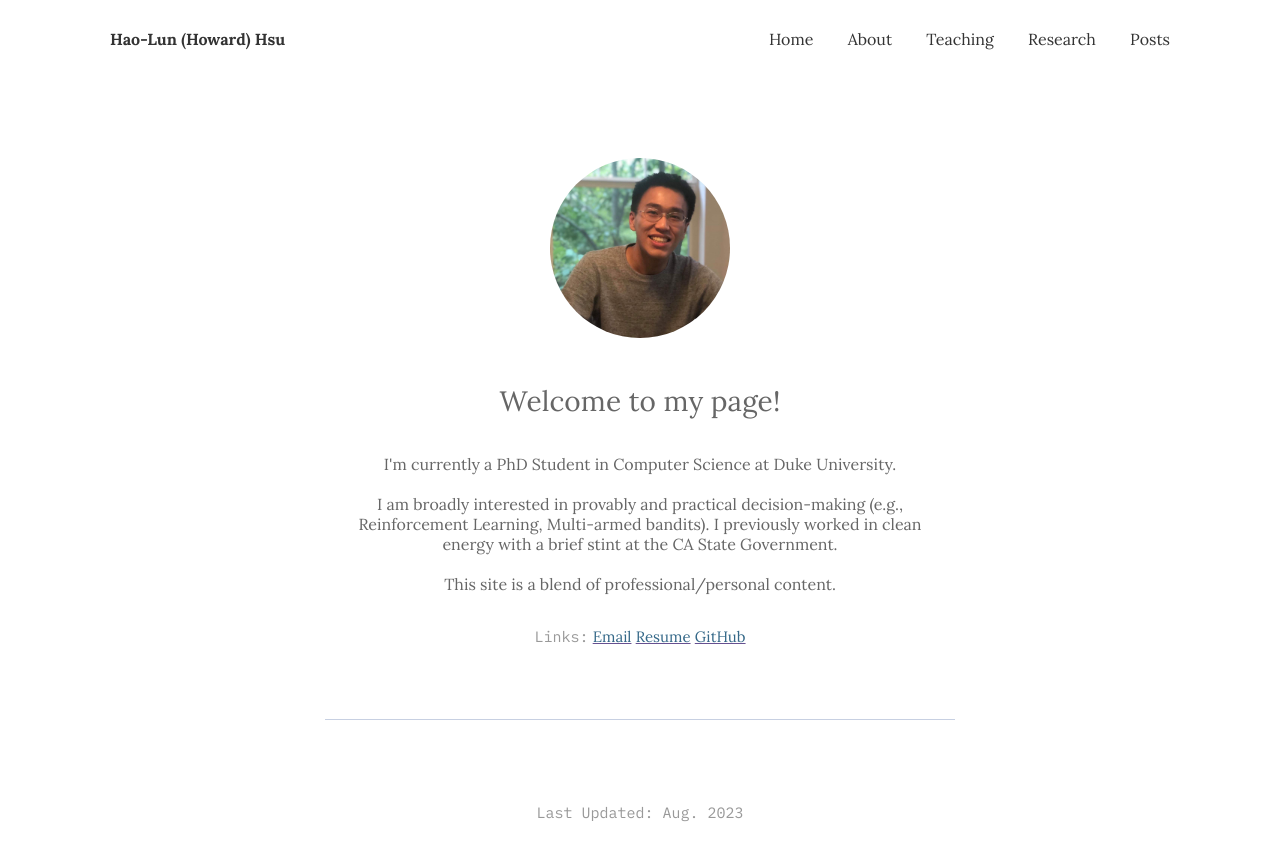
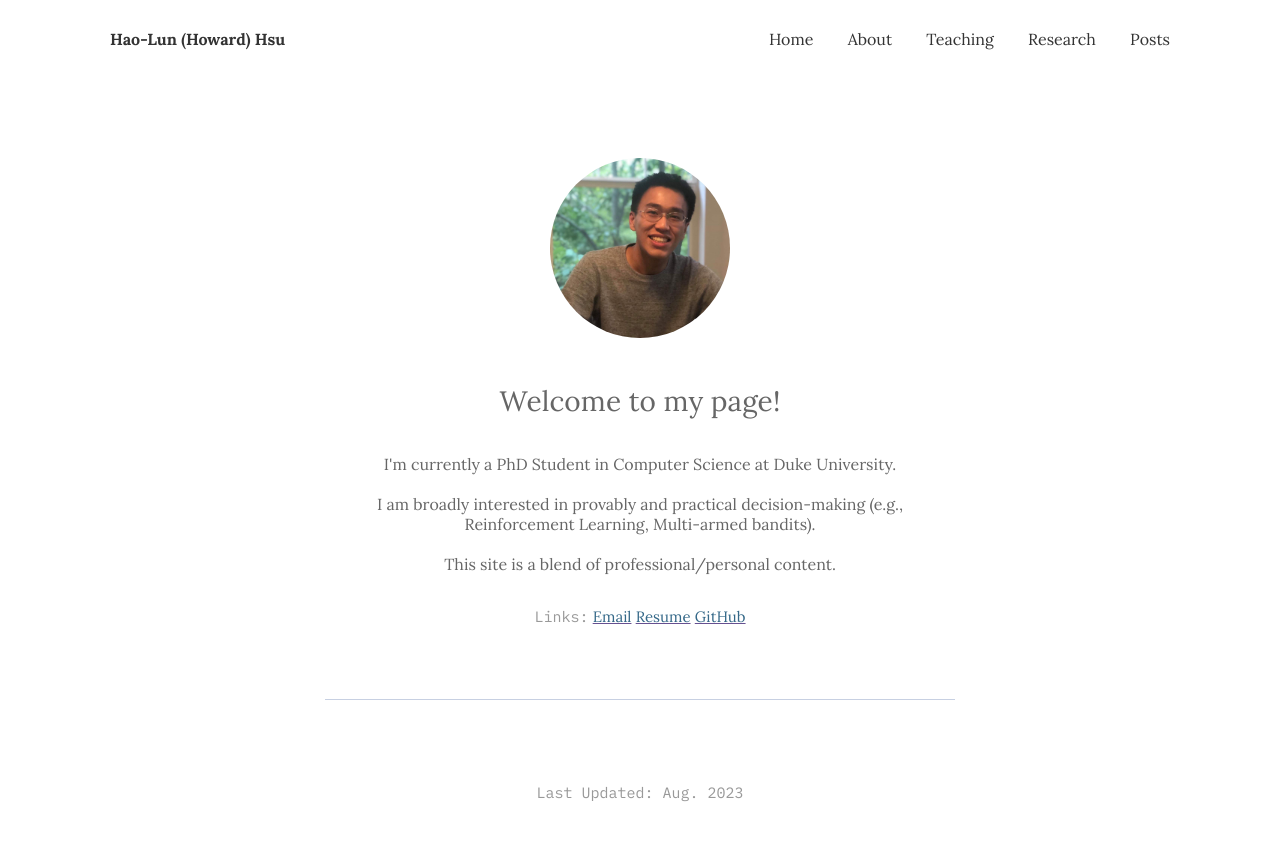
Before and after one commit to hlhsu/hlhsu_new.github.io, a Jekyll site: the page built from index.html, in a window 1280 px wide. Shown: the top 861 px of the page. Built offline with Jekyll 4.4.1, drawn with Linux system fonts in a browser that asks for light colours.

Commit message:
Update _config.yml

```diff
--- a/_config.yml
+++ b/_config.yml
@@ -16,7 +16,6 @@ author:
     <br />
     <br />
     I am broadly interested in provably and practical decision-making (e.g., Reinforcement Learning, Multi-armed bandits).
-    I previously worked in clean energy with a brief stint at the CA State Government.
     <br />
     <br />
     This site is a blend of professional/personal content.
```
